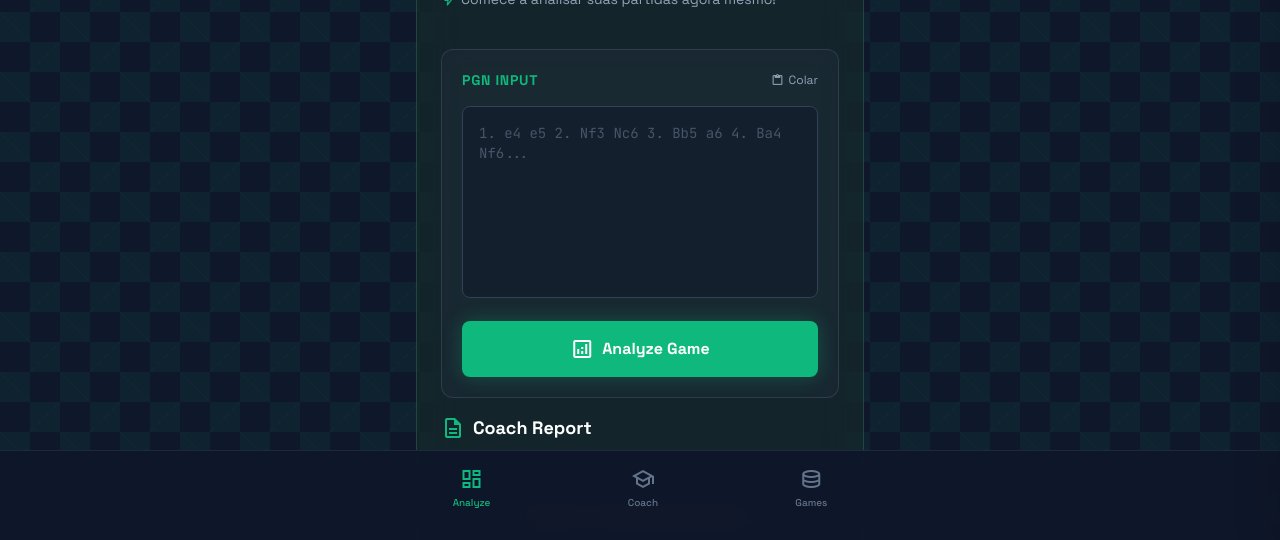
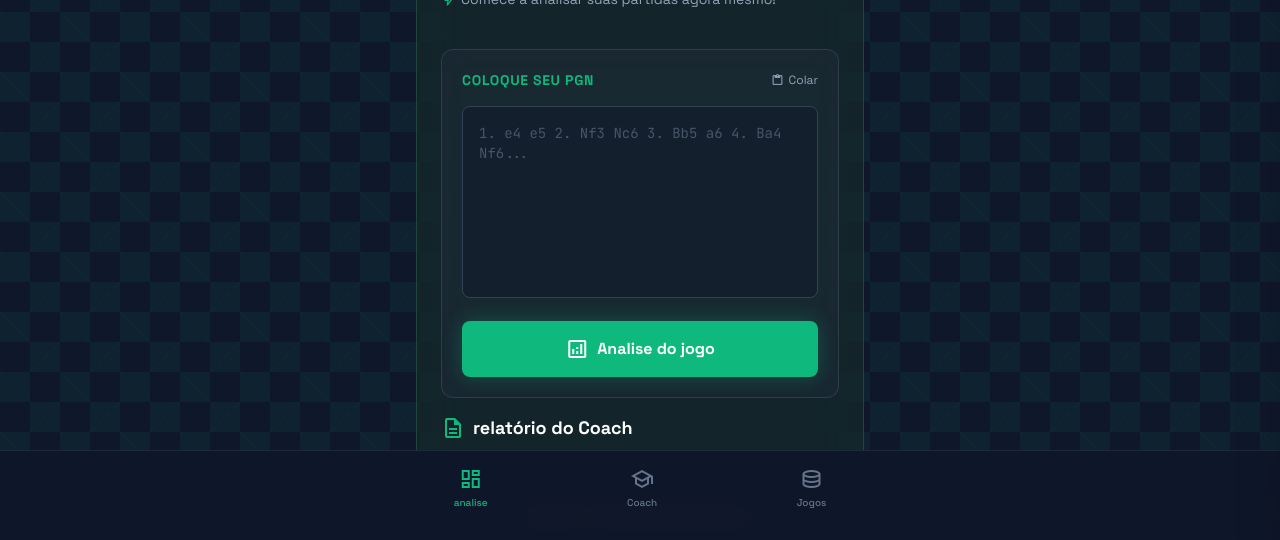
Before and after one commit to samuel-Mdcosta/frontChessTutorAi, a React (Vite) app: page /analize in a window 1280 px wide. Shown: the part 258-798 px from the top of the page. Built offline with nearby package versions, Linux system fonts and the light colour scheme.

Commit message:
[FIX] - translate icons texts

```diff
--- a/src/components/Footer.jsx
+++ b/src/components/Footer.jsx
@@ -22,7 +22,7 @@ export default function Footer() {
       <div className="max-w-lg mx-auto flex justify-around items-center">
         <Link to="/analize" className={getLinkClass("/analize")}>
           <span className="material-symbols-outlined">dashboard</span>
-          <span className="text-[10px] font-medium">Analyze</span>
+          <span className="text-[10px] font-medium">analise</span>
         </Link>
 
         <Link to="/coach" className={getLinkClass("/coach")}>
@@ -32,7 +32,7 @@ export default function Footer() {
 
         <Link to="/games" className={getLinkClass("/games")}>
           <span className="material-symbols-outlined">database</span>
-          <span className="text-[10px] font-medium">Games</span>
+          <span className="text-[10px] font-medium">Jogos</span>
         </Link>
       </div>
     </nav>
--- a/src/pages/Coach.jsx
+++ b/src/pages/Coach.jsx
@@ -20,7 +20,7 @@ export default function Coach() {
     async function fetchGameCount() {
       try {
         const response = await axios.get(
-          `http://localhost:8000/users/${username}/games`
+          `http://localhost:8000/users/${username}/games`,
         );
         setGameCount(response.data.length);
       } catch (error) {
@@ -36,7 +36,7 @@ export default function Coach() {
   const handleGenerateReport = async () => {
     if (gameCount === 0) {
       alert(
-        "Você precisa salvar pelo menos uma partida antes de gerar o relatório!"
+        "Você precisa salvar pelo menos uma partida antes de gerar o relatório!",
       );
       return;
     }
@@ -46,7 +46,7 @@ export default function Coach() {
 
     try {
       const response = await axios.post(
-        `http://localhost:8000/users/${username}/report`
+        `http://localhost:8000/users/${username}/report`,
       );
 
       if (response.data.tutor_report) {
@@ -101,7 +101,7 @@ export default function Coach() {
 
       <div className="flex items-center justify-between px-4 pb-2 pt-6">
         <h2 className="text-white text-xl font-bold leading-tight tracking-tight">
-          AI Analysis
+          relatório do coach
         </h2>
         <span className="text-xs text-primary bg-primary/10 px-2 py-1 rounded-full border border-primary/20">
           melhore com a ia
--- a/src/pages/Games.jsx
+++ b/src/pages/Games.jsx
@@ -15,7 +15,7 @@ export default function Games() {
   const fetchGames = useCallback(async () => {
     try {
       const response = await axios.get(
-        `http://localhost:8000/users/${username}/games`
+        `http://localhost:8000/users/${username}/games`,
       );
       setGames(response.data);
     } catch (error) {
@@ -49,7 +49,7 @@ export default function Games() {
           headers: {
             "Content-Type": "text/plain",
           },
-        }
+        },
       );
       setPgnInput("");
       fetchGames();
@@ -79,7 +79,7 @@ export default function Games() {
         <div className="glass-card rounded-xl p-5 mb-4">
           <div className="flex items-center justify-between mb-4">
             <h3 className="text-sm font-bold uppercase tracking-wider text-primary">
-              PGN Input
+              Coloque seu PGN
             </h3>
             <button
               onClick={async () => {
--- a/src/pages/analize.jsx
+++ b/src/pages/analize.jsx
@@ -33,7 +33,7 @@ export default function Analize() {
           headers: {
             "Content-Type": "text/plain",
           },
-        }
+        },
       );
 
       setAiReport(response.data);
@@ -65,7 +65,7 @@ export default function Analize() {
           <div className="glass-card rounded-xl p-5 mb-4">
             <div className="flex items-center justify-between mb-4">
               <h3 className="text-sm font-bold uppercase tracking-wider text-primary">
-                PGN Input
+                Coloque seu PGN
               </h3>
               <button
                 onClick={handlePaste}
@@ -102,7 +102,7 @@ export default function Analize() {
               ) : (
                 <>
                   <span className="material-symbols-outlined">analytics</span>
-                  Analyze Game
+                  Analise do jogo
                 </>
               )}
             </button>
@@ -114,7 +114,7 @@ export default function Analize() {
             <span className="material-symbols-outlined text-primary">
               description
             </span>
-            <h3 className="text-lg font-bold text-white">Coach Report</h3>
+            <h3 className="text-lg font-bold text-white">relatório do Coach</h3>
           </div>
 
           <div className="min-h-[100px] bg-slate-900/30 rounded-xl border border-white/5 p-4">
```
